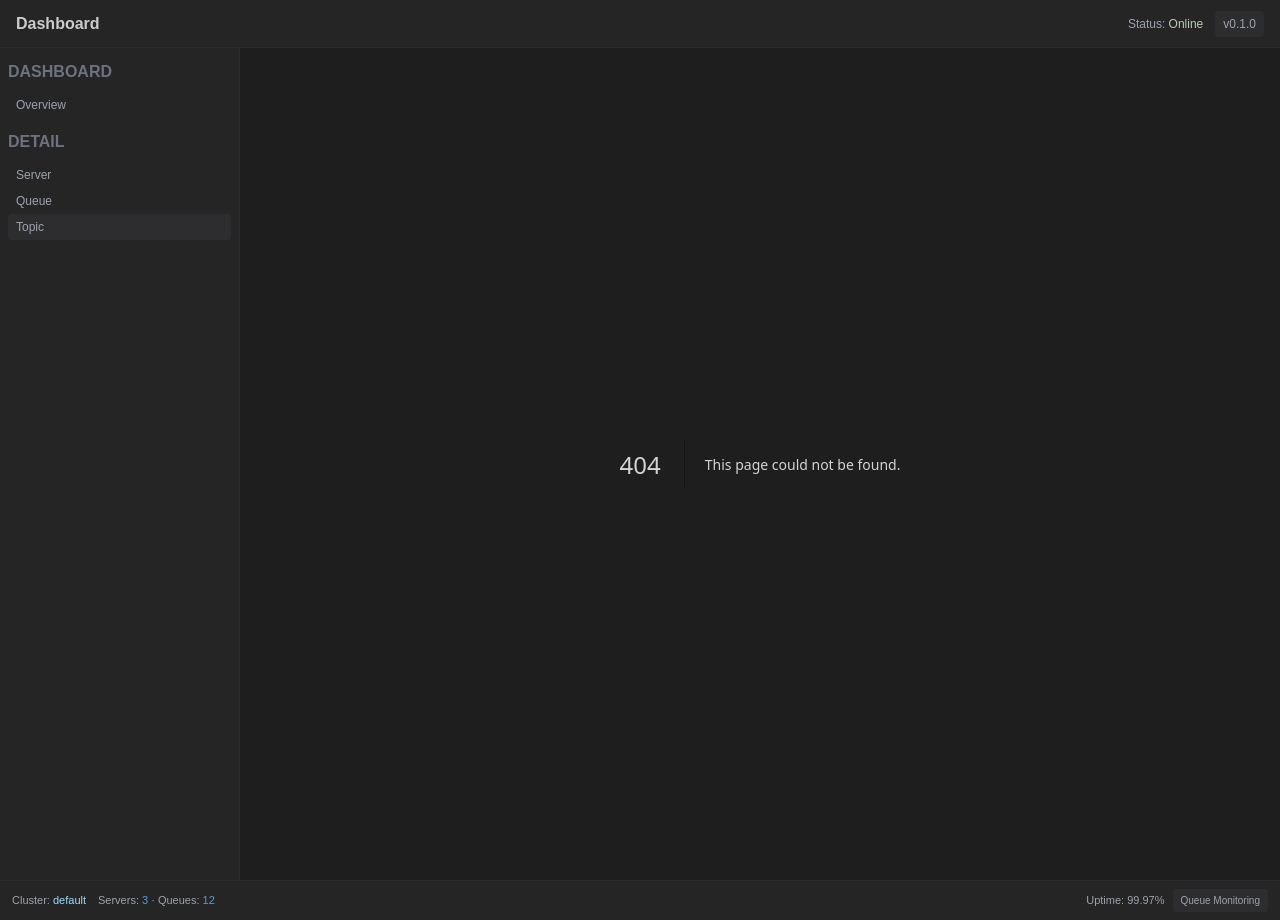
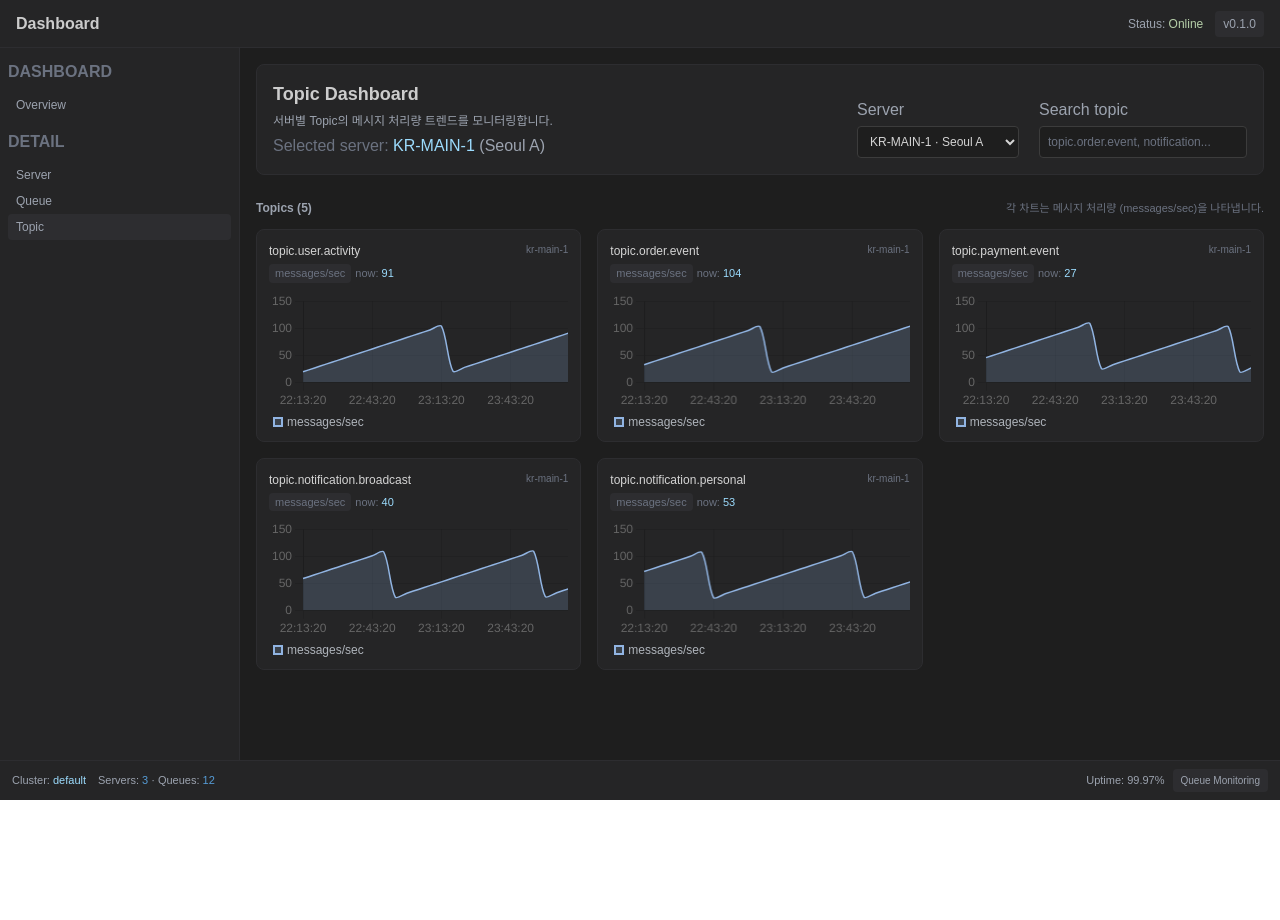
Before and after one commit to yeoniii20/dashboard_demo, a Next.js app: page /dashboard/topic in a window 1280 px wide. Before the commit this address had no page. After the commit the page ends 800 px from the top, so only its background shows below. Built offline with nearby package versions, Linux system fonts and the light colour scheme.

Commit message:
feat: Create topic page.tsx

```diff
--- /dev/null
+++ b/app/(dashboard)/dashboard/topic/page.tsx
@@ -0,0 +1,173 @@
+"use client";
+
+import { useMemo, useState } from "react";
+import CustomChart from "@/app/components/chart/customChart";
+import { TOPICS } from "@/app/data/topic";
+import { SERVERS } from "@/app/data/server";
+
+export default function TopicDashboardContent() {
+  const [selectedServerId, setSelectedServerId] = useState<string>("kr-main-1");
+  const [searchTerm, setSearchTerm] = useState<string>("");
+
+  const selectedServer = useMemo(
+    () => SERVERS.find((s) => s.id === selectedServerId),
+    [selectedServerId]
+  );
+
+  const filteredTopics = useMemo(
+    () =>
+      TOPICS.filter((t) => t.serverId === selectedServerId).filter((t) =>
+        t.name.toLowerCase().includes(searchTerm.toLowerCase())
+      ),
+    [selectedServerId, searchTerm]
+  );
+
+  return (
+    <div className="flex flex-col gap-4 md:gap-6">
+      {/* 상단 필터 / 서치 영역 */}
+      <section className="rounded-lg border border-border-default bg-bg-default px-4 py-3 md:py-4">
+        <div className="flex flex-col gap-3 md:flex-row md:items-end md:justify-between">
+          <div className="space-y-1">
+            <h1 className="text-18s text-text-default">Topic Dashboard</h1>
+            <p className="text-12r text-text-soft">
+              서버별 Topic의 메시지 처리량 트렌드를 모니터링합니다.
+            </p>
+            {selectedServer && (
+              <p className="text-11 text-text-deep">
+                Selected server:{" "}
+                <span className="text-sub_point">{selectedServer.label}</span>{" "}
+                <span className="text-text-soft">
+                  ({selectedServer.region})
+                </span>
+              </p>
+            )}
+          </div>
+
+          <div className="flex flex-col gap-2 md:flex-row md:items-center">
+            {/* 서버 선택 */}
+            <div className="flex flex-col gap-1">
+              <label className="text-11 text-text-soft">Server</label>
+              <select
+                value={selectedServerId}
+                onChange={(e) => setSelectedServerId(e.target.value)}
+                className="h-8 rounded border border-border-light bg-bg-dark px-2 text-12r text-text-light focus:outline-none focus:ring-1 focus:ring-sub_point"
+              >
+                {SERVERS.map((server) => (
+                  <option key={server.id} value={server.id}>
+                    {server.label} · {server.region}
+                  </option>
+                ))}
+              </select>
+            </div>
+
+            {/* Topic 이름 검색 */}
+            <div className="flex flex-col gap-1 md:ml-3">
+              <label className="text-11 text-text-soft">Search topic</label>
+              <input
+                value={searchTerm}
+                onChange={(e) => setSearchTerm(e.target.value)}
+                placeholder="topic.order.event, notification..."
+                className="h-8 w-52 rounded border border-border-light bg-bg-dark px-2 text-12r text-text-light placeholder:text-text-deep focus:outline-none focus:ring-1 focus:ring-sub_point"
+              />
+            </div>
+          </div>
+        </div>
+      </section>
+
+      {/* Topic 라인 차트들 */}
+      <section className="flex flex-col gap-3">
+        <div className="flex items-center justify-between">
+          <h2 className="text-12b text-text-soft">
+            Topics ({filteredTopics.length})
+          </h2>
+          <span className="text-[11px] text-text-deep">
+            각 차트는 메시지 처리량 (messages/sec)을 나타냅니다.
+          </span>
+        </div>
+
+        {filteredTopics.length === 0 ? (
+          <div className="rounded-lg border border-border-default bg-bg-default px-4 py-6 text-center text-12r text-text-soft">
+            선택한 서버에서 검색어에 해당하는 Topic이 없습니다.
+          </div>
+        ) : (
+          <div
+            className="
+              grid gap-3
+              md:gap-4
+              grid-cols-1
+              md:grid-cols-2
+              lg:grid-cols-3
+              lx:grid-cols-4
+              xl2:grid-cols-5
+            "
+          >
+            {filteredTopics.map((topic) => {
+              const latest =
+                topic.metrics[topic.metrics.length - 1]?.value ?? 0;
+              const maxRate = topic.metrics.reduce(
+                (max, p) => (p.value > max ? p.value : max),
+                0
+              );
+
+              return (
+                <div
+                  key={topic.id}
+                  className="flex flex-col gap-2 rounded-lg border border-border-default bg-bg-default p-3 pb-5"
+                >
+                  {/* Topic 제목 / 요약 */}
+                  <div className="flex items-start justify-between gap-2">
+                    <div className="flex-1">
+                      <div className="truncate text-12m text-text-light">
+                        {topic.name}
+                      </div>
+                      <div className="mt-1 flex flex-wrap items-center gap-1 text-[11px] text-text-deep">
+                        <span className="rounded bg-bg-hover px-1.5 py-[1px]">
+                          messages/sec
+                        </span>
+                        <span>
+                          now: <span className="text-sub_point">{latest}</span>
+                        </span>
+                        <span className="hidden xl2:inline">
+                          · max: <span className="text-warning">{maxRate}</span>
+                        </span>
+                      </div>
+                    </div>
+                    <span className="text-[10px] text-text-deep">
+                      {topic.serverId}
+                    </span>
+                  </div>
+
+                  {/* 라인 차트 */}
+                  <div className="h-[130px]">
+                    <CustomChart
+                      type="line"
+                      datasets={[
+                        {
+                          label: "messages/sec",
+                          data: topic.metrics,
+                          borderColor: "#91b4e2",
+                          backgroundColor: "#91b4e233",
+                          fill: true,
+                          tension: 0.3,
+                          pointRadius: 0,
+                        },
+                      ]}
+                      options={{
+                        height: 120,
+                        showLegend: false,
+                        animationOff: true,
+                        tickCount: 4,
+                        useCustomLegend: true,
+                      }}
+                      download={false}
+                    />
+                  </div>
+                </div>
+              );
+            })}
+          </div>
+        )}
+      </section>
+    </div>
+  );
+}
```
